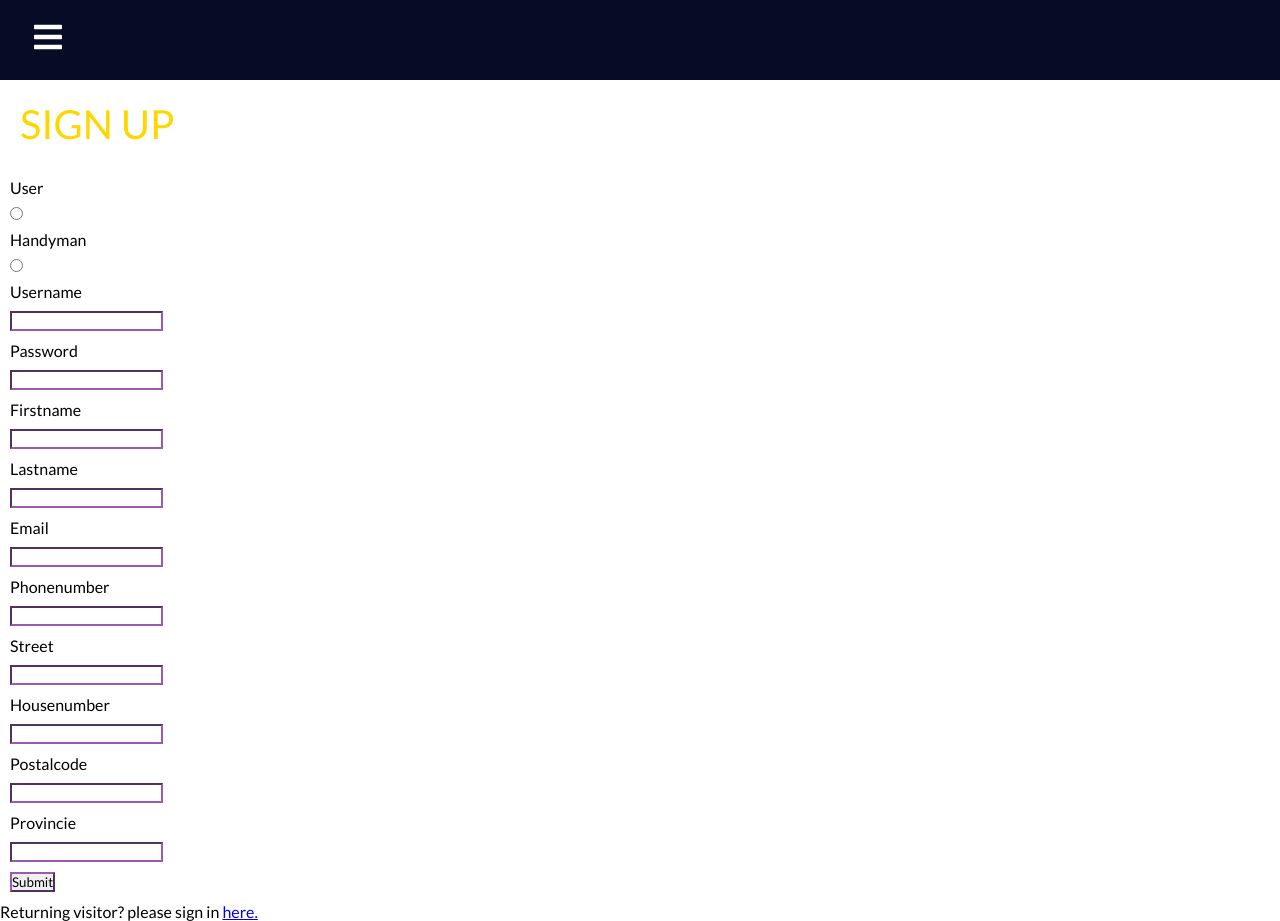
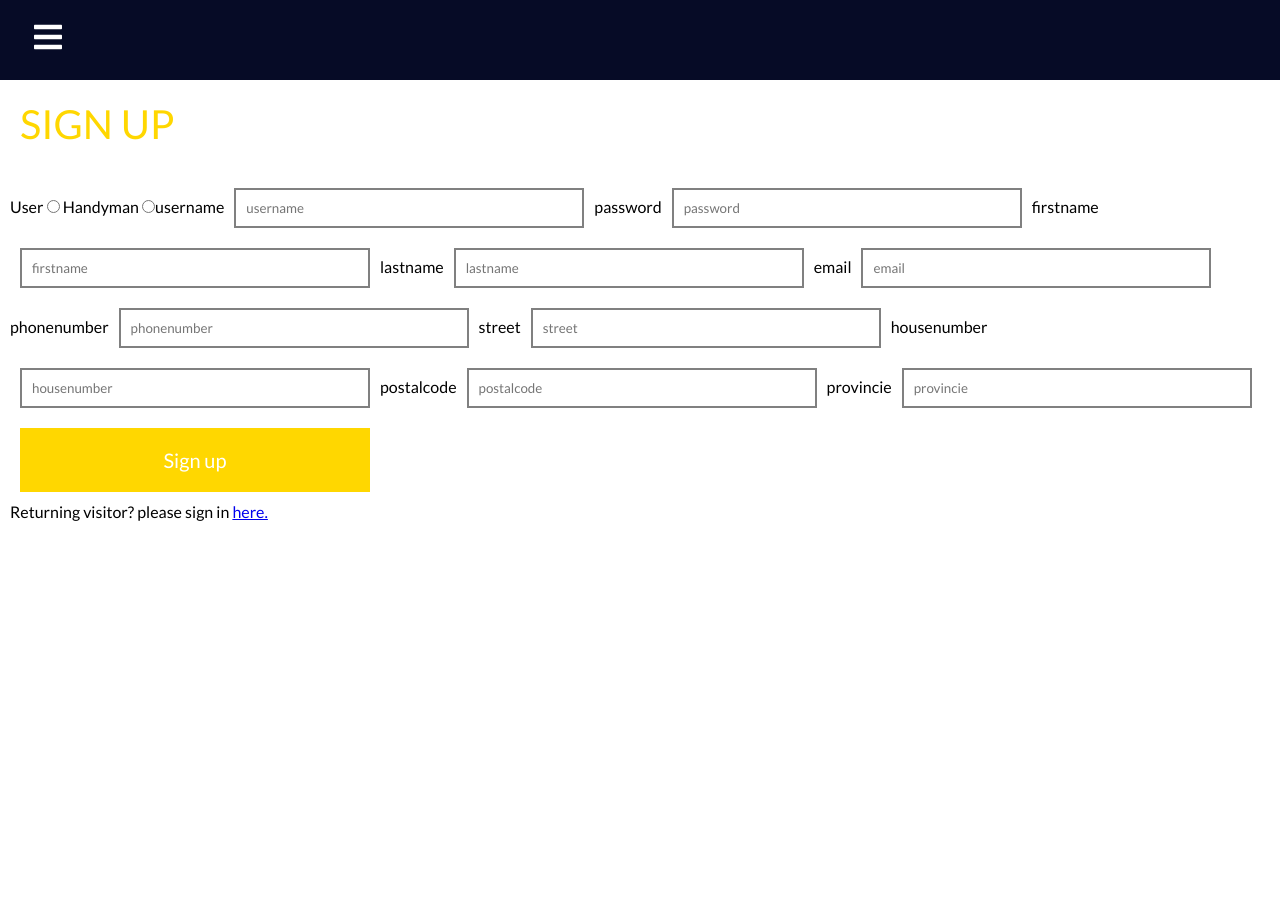
Before and after one commit to SunshineSummerville/Frontend-Eindopdracht, a React (Create React App) app: page /signup in a window 1280 px wide. After the commit the page ends 800 px from the top, so only its background shows below. Built offline with nearby package versions, Linux system fonts and the light colour scheme.

Commit message:
Style SignUpForm,and display better errors.

```diff
--- a/src/components/SignUpForm/SignUpForm.module.css
+++ /dev/null
@@ -1,49 +0,0 @@
-label,input {
-    display: block;
-    margin: 10px;
-    border-color: #9b59b6;
-
-}
-
-
-/*body{*/
-/*    display: flex;*/
-/*    !*height: 100vh;*!*/
-/*    !*justify-content: center;*!*/
-/*    align-items: center;*/
-/*    padding: 10px;*/
-/*    background: linear-gradient(135deg, #71b7e6, #9b59b6);*/
-/*}*/
-
-/*.signupForm { !* nakijken welke de juiste is- de sign-up form hoort in een container te staan met de titel erin*!*/
-/*    max-width: 700px;*/
-/*    width: 100%;*/
-/*    background: gold;*/
-/*    padding: 25px 30px;*/
-/*    border-radius: 5px;*/
-
-/*}*/
-
-
-
-
-/*form {*/
-/*    max-width: 500px;*/
-/*    margin: 0 auto;*/
-/*}*/
-
-/*!*h1 {*!*/
-/*!*    font-weight: 80;*!*/
-/*!*    text-align: left;*!*/
-/*!*    padding-bottom: 10px;*!*/
-/*!*    border-bottom: 1px solid rgb(79, 98, 148);*!*/
-/*!*}*!*/
-
-/*input.type {*/
-/*    background: linear-gradient(135deg, #71b7e6, #9b59b6);*/
-/*}*/
-
-/*.title_gebruikersnaam {*/
-/*    font-weight: bold;*/
-/*    color: blue;*/
-/*}*/
--- a/src/components/SignUpForm/index.js
+++ b/src/components/SignUpForm/index.js
@@ -1,9 +1,13 @@
 import React, {useState} from 'react'
 import {useForm} from "react-hook-form";
-import styles from './SignUpForm.module.css';
 import axios from "axios";
 import {Link, useHistory} from "react-router-dom";
 import {emailPattern} from "../../utils/validation";
+import {Form} from "../Form";
+import {TextInput} from "../TextInput";
+import {SubmitButton} from "../SubmitButton";
+import {SuccessMessage} from "../SuccessMessags";
+import {LoadingMessage} from "../LoadingMessage";
 
 
 export default function SignUpForm(props) {
@@ -52,74 +56,35 @@ export default function SignUpForm(props) {
 
     return (
         <>
-            <form
-                className={styles.signupForm}
-                onSubmit={handleSubmit(onSubmit)}
+            <Form
+                onSubmit={(onSubmit)} handleSubmit={handleSubmit}
             >
+
                 <label htmlFor="user"> User </label>
                 <input type="radio" id="user" name="role" value="user" ref={register}/>
                 <label htmlFor="handyman"> Handyman </label>
                 <input type="radio" id="handyman" name="role" value="handyman" ref={register}/>
 
-                <label
-                    className={styles.title_gebruikersnaam}
-                    htmlFor="userName">Username</label>
-                <input name={"username"}
-                       type="text"
-                       ref={register({required: true, minLength: 2})}/>
-                {errors.username && <span>This field is required</span>}
+                <TextInput name={"username"} errors={errors} register={register} type={"text"} rules={{ required: true,minLength:2 }}/>
+                <TextInput name={"password"} errors={errors} register={register} type={"password"} rules={{ required: true,minLength:6 }}/>
+                <TextInput name={"firstname"} errors={errors} register={register} type={"text"} rules={{ required: true,minLength:2 }}/>
+                <TextInput name={"lastname"} errors={errors} register={register} type={"text"} rules={{ required: true,minLength:2 }}/>
+                <TextInput name={"email"} errors={errors} register={register} type={"text"} rules={{ required: true,minLength:2, pattern: emailPattern }}/>
+                <TextInput name={"phonenumber"} errors={errors} register={register} type={"text"} rules={{ required: true, minLength: 3, maxLength:10 }}/>
+                <TextInput name={"street"} errors={errors} register={register} type={"text"} rules={{ required: true, minLength: 2}}/>
+                <TextInput name={"housenumber"} errors={errors} register={register} type={"text"} rules={{ required: true, minLength: 1}}/>
+                <TextInput name={"postalcode"} errors={errors} register={register} type={"text"} rules={{ required: true, minLength: 4}}/>
+                <TextInput name={"provincie"} errors={errors} register={register} type={"text"} rules={{ required: false, minLength: 4}}/>
 
-                <label
-                    htmlFor="password">Password</label>
-                <input name={"password"}
-                       type="password"
-                       ref={register({required: true, minLength: 6})}/>
-                {errors.password &&
-                <span>This field is required</span>}
+                <SubmitButton>Sign up</SubmitButton>
 
-                <label htmlFor="firstName">Firstname</label>
-                <input name={"firstname"} type="text" ref={register({required: true, minLength: 2})}/>
-                {errors.firstname && <span>This field is required</span>}
+                {registerSucces === true &&  <SuccessMessage> Registered successfully </SuccessMessage>}
+                {loading === true && <LoadingMessage>  Loading</LoadingMessage>}
 
-                <label htmlFor="lastName">Lastname</label>
-                <input name={"lastname"} type="text" ref={register({required: true, minLength: 2})}/>
-                {errors.lastname && <span>This field is required</span>}
+                <p> Returning visitor? please sign in <Link to="/signin">here.</Link></p>
 
-                <label htmlFor="email">Email</label>
-                <input name={"email"} type="text"
-                       ref={register({required: true, minLength: 2, pattern: emailPattern})}/>
-                {errors.email && <span>This field is required</span>}
+            </Form>
 
-                <label htmlFor="phoneNumber">Phonenumber</label>
-                <input name={"phonenumber"} type="text" ref={register({required: true, minLength: 3, maxLength:10})}/>
-                {errors.phonenumber && <span>Size must be between 3 and 10 && This field is required</span>}
-
-                <label htmlFor="street">Street</label>
-                <input name={"street"} type="text" ref={register({required: true, minLength: 2})}/>
-                {errors.street && <span>This field is required</span>}
-
-                <label htmlFor="houseNumber">Housenumber</label>
-                <input name={"housenumber"} type="text" ref={register({required: true, minLength: 1})}/>
-                {errors.housenumber && <span>This field is required</span>}
-
-                <label htmlFor="postalCode">Postalcode</label>
-                <input name={"postalcode"} type="text" ref={register({required: true, minLength: 4})}/>
-                {errors.postalcode && <span>Postalcode should be 4 numbers and 2 letters. & pls without space inbetween</span>}
-
-                <label htmlFor="provincie">Provincie</label>
-                <input name={"provincie"} type="text" ref={register({required: false, minLength: 4})}/>
-
-
-                <input type="submit"
-
-                />
-                {registerSucces === true && <span> "Registered succesfully" </span>}
-                {loading === true && <span> "Loading..." </span>}
-
-
-            </form>
-
-            <p> Returning visitor? please sign in <Link to="/signin">here.</Link></p>
         </>
     );
 
--- a/src/components/TextInput.js
+++ b/src/components/TextInput.js
@@ -2,11 +2,35 @@ import React from "react";
 import "./TextInput.css";
 
 export function TextInput(props) {
+
+    let errorMessage
+
+    switch(props.errors[props.name]?.type) {
+        case "required":
+           errorMessage="This field is required"
+            break;
+        case "minLength":
+            errorMessage="Your input is too short"
+            break;
+
+        case "maxLength":
+            errorMessage="Your input is too long"
+            break;
+
+        case "pattern":
+            errorMessage="This is not a valid email"
+            break;
+
+
+        default:
+        errorMessage="This field is not correct"
+    }
+
     return <>
         <label className={"input-label"} htmlFor={props.name}>{props.name}</label>
         <input placeholder={props.name} className={"form-input"} name={props.name} type={props.type}
                ref={props.register(props.rules)}/>
-        {props.errors[props.name] && <span className={"error-message"}>This field is required</span>}
+        {props.errors[props.name] && <span className={"error-message"}>{errorMessage}</span>}
 
     </>
 }
```
